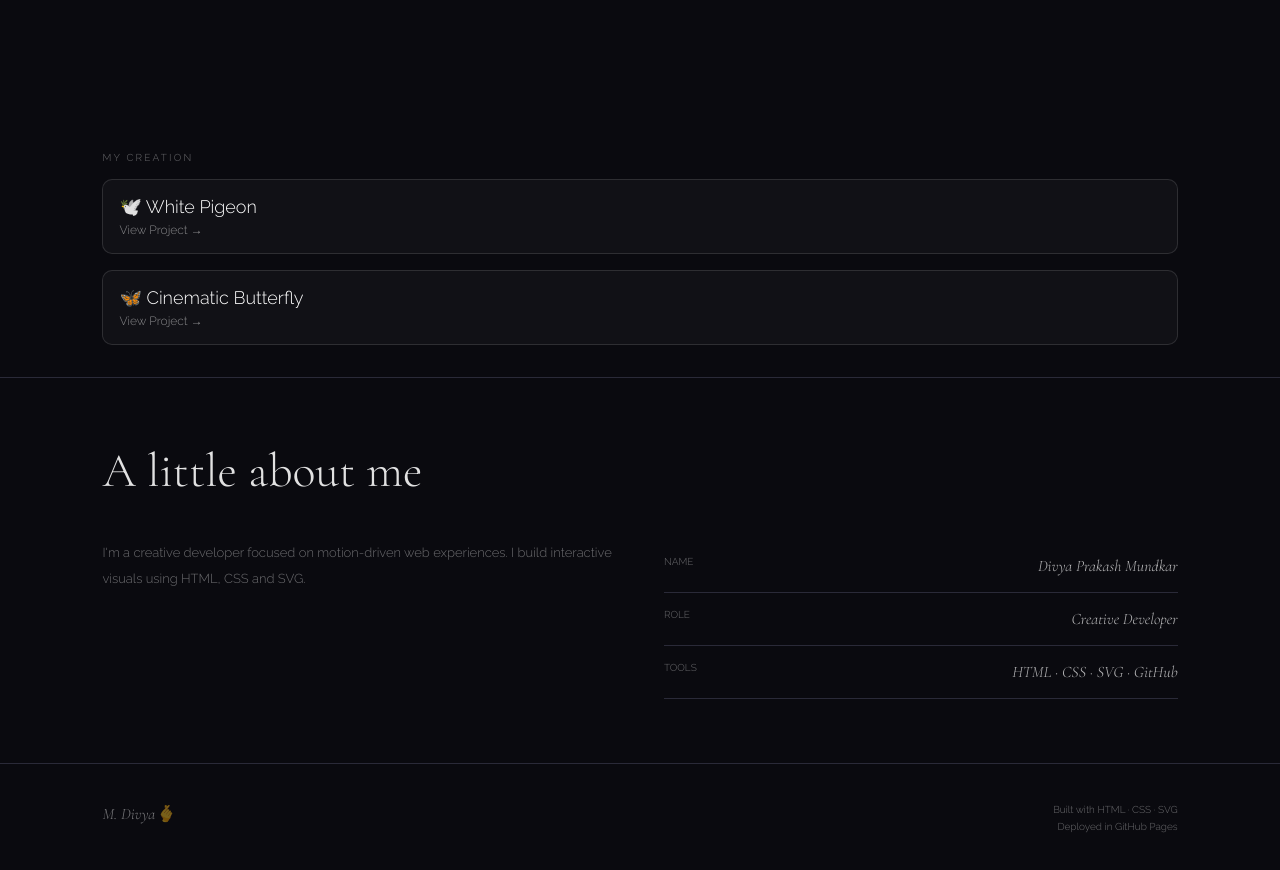
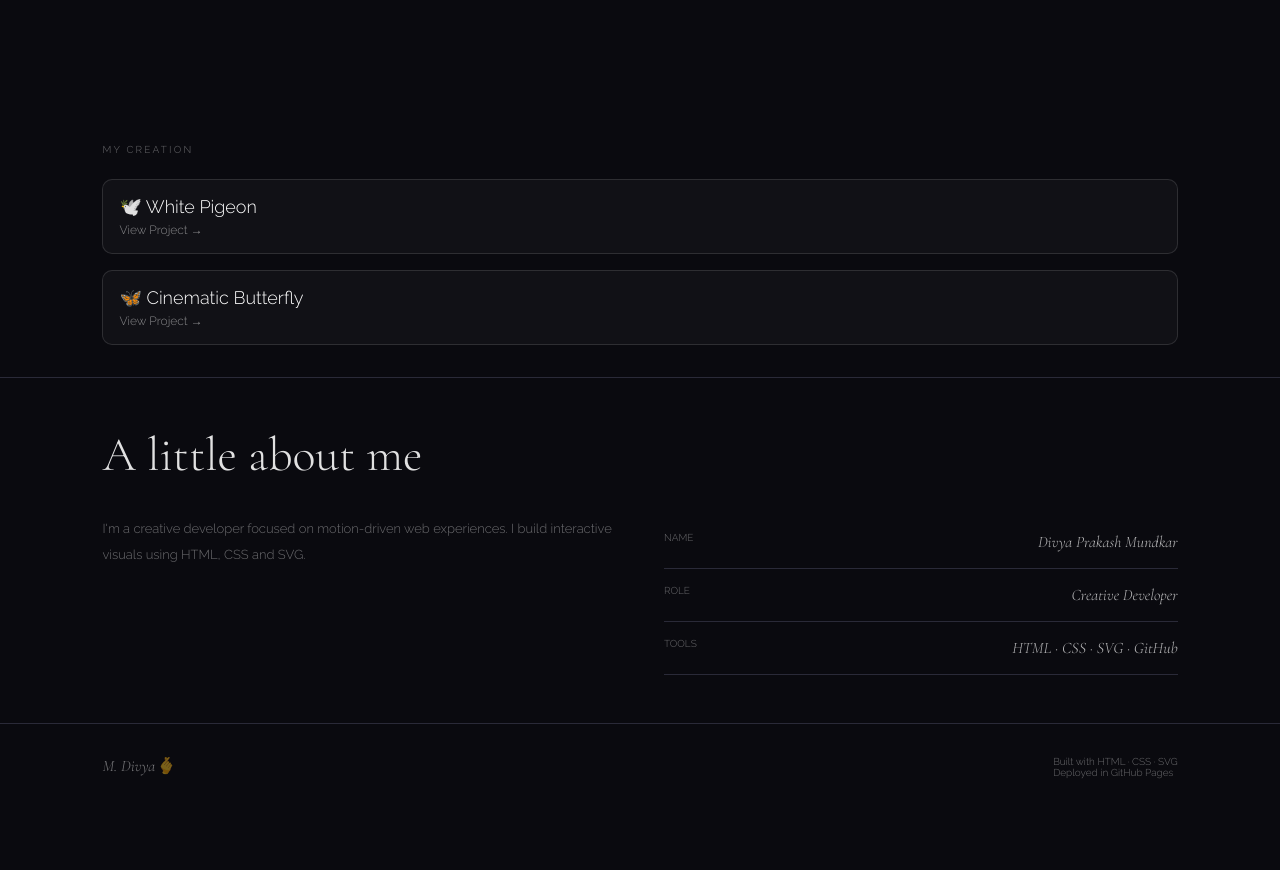
Before and after one commit to mdivya1910-a11y/Portfolio-, a plain HTML site: page index.html in a window 1280 px wide. Shown: the part 680-1550 px from the top of the page. After the commit the page ends 1490 px from the top, so only its background shows below. Drawn offline with nearby package versions, Linux system fonts and the light colour scheme.

Commit message:
Update index.html

```diff
--- a/index.html
+++ b/index.html
@@ -10,12 +10,11 @@
 <style>
 :root {
   --bg: #0a0a0f;
-  --surface: #13131a;
   --border: #2a2a38;
   --white: rgba(255,255,255,0.88);
   --muted: rgba(255,255,255,0.4);
 
-  /* 8px spacing system */
+  /* 8px system */
   --space-1: 8px;
   --space-2: 16px;
   --space-3: 24px;
@@ -25,8 +24,19 @@
   --space-8: 64px;
 }
 
-* { margin: 0; padding: 0; box-sizing: border-box; }
-html { scroll-behavior: smooth; }
+* {
+  margin: 0;
+  padding: 0;
+  box-sizing: border-box;
+}
+
+html {
+  scroll-behavior: smooth;
+}
+
+h1, h2, h3, p {
+  margin: 0;
+}
 
 body {
   background: var(--bg);
@@ -36,30 +46,17 @@ body {
   overflow-x: hidden;
 }
 
-/* Background */
+/* BACKGROUND */
 body::before {
   content: '';
   position: fixed;
   inset: 0;
   background-image:
-    radial-gradient(1px 1px at 10% 15%, rgba(255,255,255,0.5) 0%, transparent 100%),
-    radial-gradient(1px 1px at 30% 60%, rgba(255,255,255,0.4) 0%, transparent 100%),
-    radial-gradient(1px 1px at 50% 8%, rgba(255,255,255,0.45) 0%, transparent 100%),
-    radial-gradient(1px 1px at 68% 42%, rgba(255,255,255,0.3) 0%, transparent 100%),
-    radial-gradient(1px 1px at 82% 70%, rgba(255,255,255,0.4) 0%, transparent 100%);
-  pointer-events: none;
-  z-index: 0;
-}
-
-body::after {
-  content: '';
-  position: fixed;
-  top: -200px;
-  left: 50%;
-  transform: translateX(-50%);
-  width: 600px;
-  height: 600px;
-  background: radial-gradient(circle, rgba(120,80,200,0.12) 0%, transparent 70%);
+    radial-gradient(1px 1px at 10% 15%, rgba(255,255,255,0.5), transparent),
+    radial-gradient(1px 1px at 30% 60%, rgba(255,255,255,0.4), transparent),
+    radial-gradient(1px 1px at 50% 8%, rgba(255,255,255,0.45), transparent),
+    radial-gradient(1px 1px at 68% 42%, rgba(255,255,255,0.3), transparent),
+    radial-gradient(1px 1px at 82% 70%, rgba(255,255,255,0.4), transparent);
   pointer-events: none;
   z-index: 0;
 }
@@ -70,7 +67,7 @@ body::after {
   display: flex;
   flex-direction: column;
   justify-content: center;
-  padding: var(--space-8) 8vw var(--space-5);
+  padding: var(--space-6) 8vw var(--space-3);
   position: relative;
   z-index: 2;
 }
@@ -99,18 +96,28 @@ body::after {
   font-size: 14px;
   line-height: 1.9;
   color: rgba(255,255,255,0.5);
-  max-width: 400px;
+  max-width: 420px;
 }
 
 /* PROJECTS */
 .projects {
-  padding: var(--space-4) 8vw var(--space-4);
+  padding: var(--space-3) 8vw var(--space-4);
   position: relative;
   z-index: 2;
+  display: flex;
+  flex-direction: column;
+  gap: var(--space-2);
+}
+
+.section-label {
+  font-size: 10px;
+  letter-spacing: 0.22em;
+  text-transform: uppercase;
+  color: var(--muted);
+  margin-bottom: var(--space-1);
 }
 
 .project-card {
-  margin-top: var(--space-2);
   padding: var(--space-2);
   border: 1px solid rgba(255,255,255,0.12);
   border-radius: 10px;
@@ -132,7 +139,7 @@ body::after {
 
 /* ABOUT */
 .about {
-  padding: var(--space-8) 8vw var(--space-8);
+  padding: var(--space-6) 8vw var(--space-6);
   border-top: 1px solid var(--border);
   position: relative;
   z-index: 2;
@@ -142,7 +149,7 @@ body::after {
   display: grid;
   grid-template-columns: 1fr 1fr;
   gap: var(--space-6);
-  margin-top: var(--space-5);
+  margin-top: var(--space-4);
 }
 
 .about p {
@@ -172,7 +179,7 @@ body::after {
 
 /* FOOTER */
 footer {
-  padding: var(--space-5) 8vw;
+  padding: var(--space-4) 8vw;
   border-top: 1px solid var(--border);
   display: flex;
   justify-content: space-between;
@@ -189,13 +196,9 @@ footer {
 .footer-right {
   font-size: 10px;
   color: var(--muted);
-  display: flex;
-  flex-direction: column;
-  gap: 6px;
-  text-align: right;
 }
 
-/* Responsive */
+/* RESPONSIVE */
 @media (max-width: 768px) {
   .about-grid {
     grid-template-columns: 1fr;
@@ -204,10 +207,6 @@ footer {
   footer {
     flex-direction: column;
     gap: var(--space-2);
-    text-align: center;
-  }
-
-  .footer-right {
     text-align: center;
   }
 }
@@ -227,9 +226,7 @@ footer {
 
 <!-- PROJECTS -->
 <section class="projects">
-  <p style="font-size:10px; letter-spacing:0.22em; text-transform:uppercase; color:rgba(255,255,255,0.4); margin-bottom:var(--space-1);">
-    My Creation
-  </p>
+  <p class="section-label">My Creation</p>
 
   <a class="project-card" href="https://mdivya1910-a11y.github.io/D-s-wings/">
     <div class="project-title">🕊️ White Pigeon</div>
@@ -278,8 +275,8 @@ footer {
   <div class="footer-name">M. Divya🫰</div>
 
   <div class="footer-right">
-    <span>Built with HTML · CSS · SVG</span>
-    <span>Deployed in GitHub Pages</span>
+    Built with HTML · CSS · SVG<br>
+    Deployed in GitHub Pages
   </div>
 </footer>
 
```
